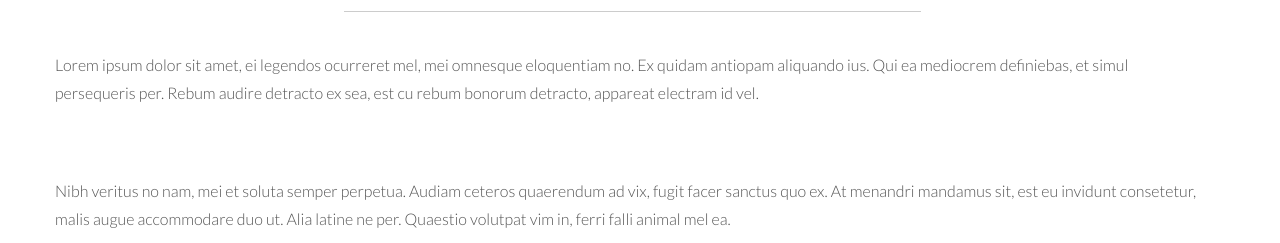
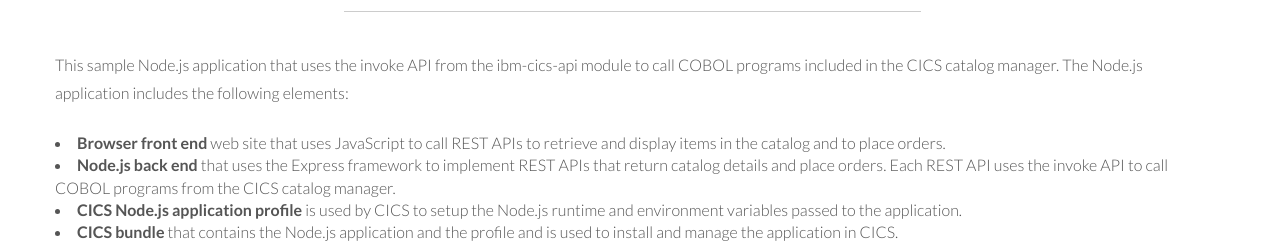
Before and after one commit to cicsdev/cics-nodejs-invoke, a website: page projects/cics-nodejs-invoke/public/about.html in a window 1280 px wide. Shown: the part 709-952 px from the top of the page. Drawn offline with Linux system fonts and the light colour scheme.

Commit message:
Provide overview in the About page
Replace the boiler plate text with a description of the demo.

```diff
--- a/projects/cics-nodejs-invoke/public/about.html
+++ b/projects/cics-nodejs-invoke/public/about.html
@@ -24,13 +24,9 @@
 	<link href="assets/css/animate-custom.css" rel="stylesheet">
 	<link href="https://maxcdn.bootstrapcdn.com/font-awesome/4.7.0/css/font-awesome.min.css" rel="stylesheet" integrity="sha384-wvfXpqpZZVQGK6TAh5PVlGOfQNHSoD2xbE+QkPxCAFlNEevoEH3Sl0sibVcOQVnN"
 	 crossorigin="anonymous">
-
-
-
 	<link href='http://fonts.googleapis.com/css?family=Lato:300,400,700,300italic,400italic' rel='stylesheet' type='text/css'>
 	<link href='http://fonts.googleapis.com/css?family=Raleway:400,300,700' rel='stylesheet' type='text/css'>
 	<link href="https://fonts.googleapis.com/css?family=Abel" rel="stylesheet">
-
 	<script src="assets/js/jquery.min.js"></script>
 	<script type="text/javascript" src="assets/js/modernizr.custom.js"></script>
 	<script type="text/javascript" src="assets/js/main.js"></script>
@@ -43,8 +39,6 @@
 </head>
 
 <body data-spy="scroll" data-offset="0" data-target="#navbar-main">
-
-
 	<div id="navbar-main">
 		<!-- Fixed navbar -->
 		<div class="navbar navbar-inverse navbar-fixed-top">
@@ -66,8 +60,6 @@
 		</div>
 	</div>
 
-
-
 	<!-- ==== HEADERWRAP ==== -->
 	<div id="headerwrap3" id="home" name="home">
 		<header class="clearfix">
@@ -78,8 +70,6 @@
 	</div>
 	<!-- /headerwrap -->
 
-
-
 	<!-- ==== PORTFOLIO ==== -->
 	<div class="container" id="portfolio" name="portfolio">
 		<br>
@@ -87,12 +77,13 @@
 			<br>
 			<h1 class="centered">How does this demo work?</h1>
 			<hr>
-
 			<br>
 			<div>
-				<p>Lorem ipsum dolor sit amet, ei legendos ocurreret mel, mei omnesque eloquentiam no. Ex quidam antiopam aliquando ius. Qui ea mediocrem definiebas, et simul persequeris per. Rebum audire detracto ex sea, est cu rebum bonorum detracto, appareat electram id vel.</p>
-				<br><br>
-			<p>Nibh veritus no nam, mei et soluta semper perpetua. Audiam ceteros quaerendum ad vix, fugit facer sanctus quo ex. At menandri mandamus sit, est eu invidunt consetetur, malis augue accommodare duo ut. Alia latine ne per. Quaestio volutpat vim in, ferri falli animal mel ea.</p>
+				<p>This sample Node.js application that uses the invoke API from the ibm-cics-api module to call COBOL programs included in the CICS catalog manager. The Node.js application includes the following elements:</p>
+				<li><b>Browser front end</b> web site that uses JavaScript to call REST APIs to retrieve and display items in the catalog and to place orders.</li>
+				<li><b>Node.js back end</b> that uses the Express framework to implement REST APIs that return catalog details and place orders. Each REST API uses the invoke API to call COBOL programs from the CICS catalog manager.</li>
+				<li><b>CICS Node.js application profile</b> is used by CICS to setup the Node.js runtime and environment variables passed to the application.</li>
+				<li><b>CICS bundle</b> that contains the Node.js application and the profile and is used to install and manage the application in CICS.</li>
 			</div>
 
 			<br><br>
@@ -100,7 +91,6 @@
 		<!-- /row -->
 	</div>
 	<!-- /row -->
-
 
 	<div id="footerwrap">
 		<div class="container">
@@ -111,19 +101,9 @@
 	<!-- Bootstrap core JavaScript
     ================================================== -->
 	<!-- Placed at the end of the document so the pages load faster -->
-
-
 	<script type="text/javascript" src="assets/js/bootstrap.min.js"></script>
-
 	<script type="text/javascript" src="assets/js/jquery.easing.1.3.js"></script>
 	<script type="text/javascript" src="assets/js/smoothscroll.js"></script>
 	<script type="text/javascript" src="assets/js/jquery-func.js"></script>
-
-
-
-
-
-
 </body>
-
 </html>
```
